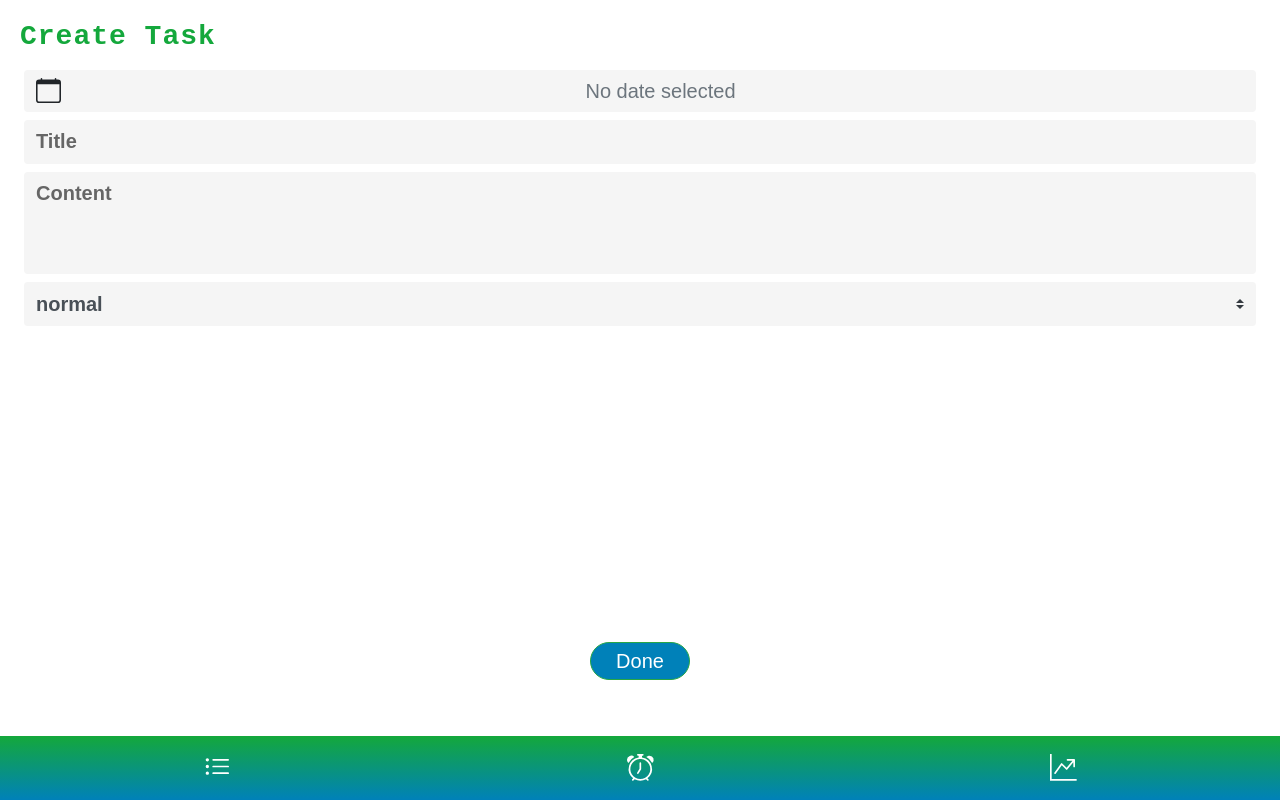
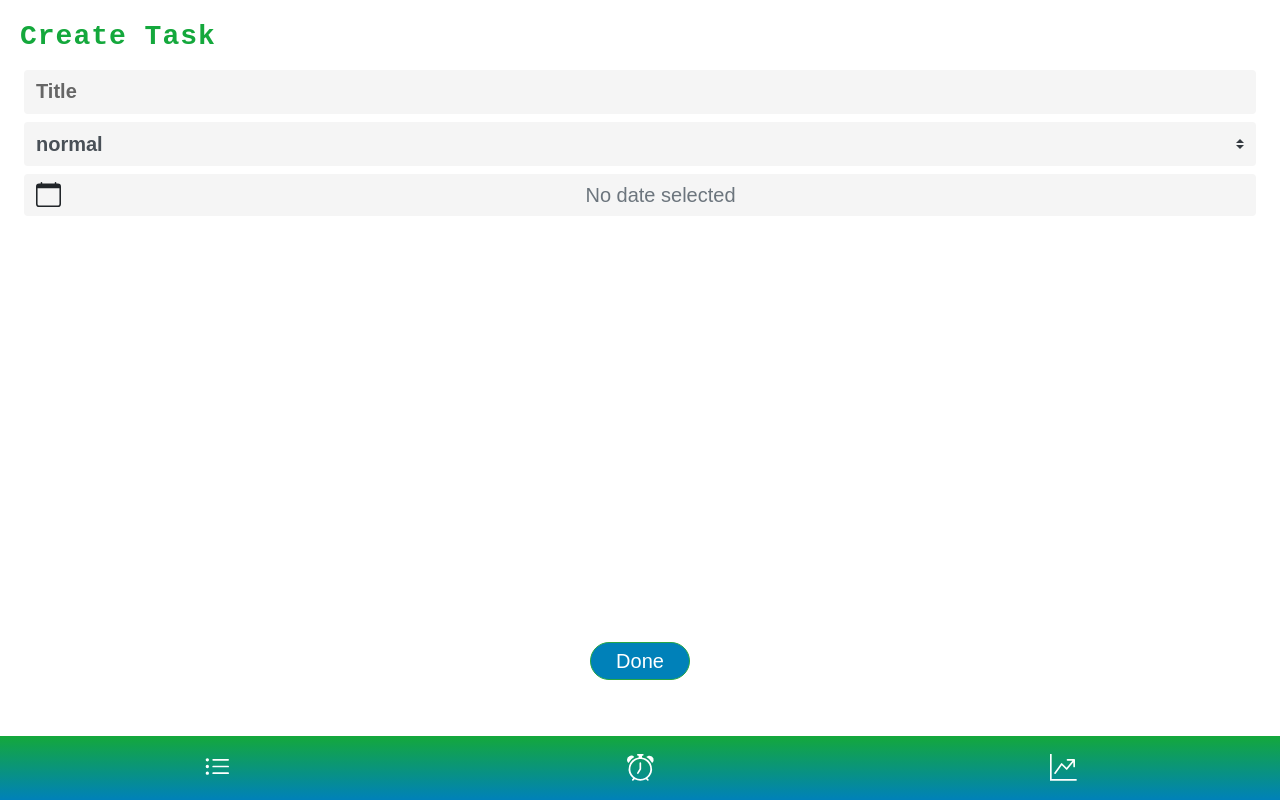
Before and after one commit to kuikui22/pomodoro_G00, a Vue app: page /#/createTask in a window 1280 px wide. Built offline with nearby package versions, Linux system fonts and the light colour scheme; what v-charts would draw is missing.

Commit message:
移除 內容輸入框

```diff
--- a/src/pages/createTask.vue
+++ b/src/pages/createTask.vue
@@ -3,20 +3,12 @@
         <section>
             <h3>{{ title }}</h3>
         </section>
-        <div class="px-1">
-            <div class="mt-3">
+        <div class="px-1 mt-3">
+            <b-form-input v-model="taskTitle" placeholder="Title"  required="required"></b-form-input>
+            <b-form-select class="mt-2" v-model="selected" :options="priorityList"></b-form-select>
+            <div class="mt-2">
                 <b-form-datepicker id="example-datepicker" v-model="date" class="mb-2"></b-form-datepicker>
             </div>
-            <b-form-input v-model="taskTitle" placeholder="Title" required></b-form-input>
-            <b-form-textarea
-                id="textarea"
-                v-model="taskContent"
-                placeholder="Content"
-                rows="3"
-                max-rows="6"
-                class="mt-2"
-            ></b-form-textarea>
-            <b-form-select class="mt-2" v-model="selected" :options="priorityList"></b-form-select>
         </div>
         <button to="setTime" class="btn btn-success add-btn" @click="addTask">
             Done
```
